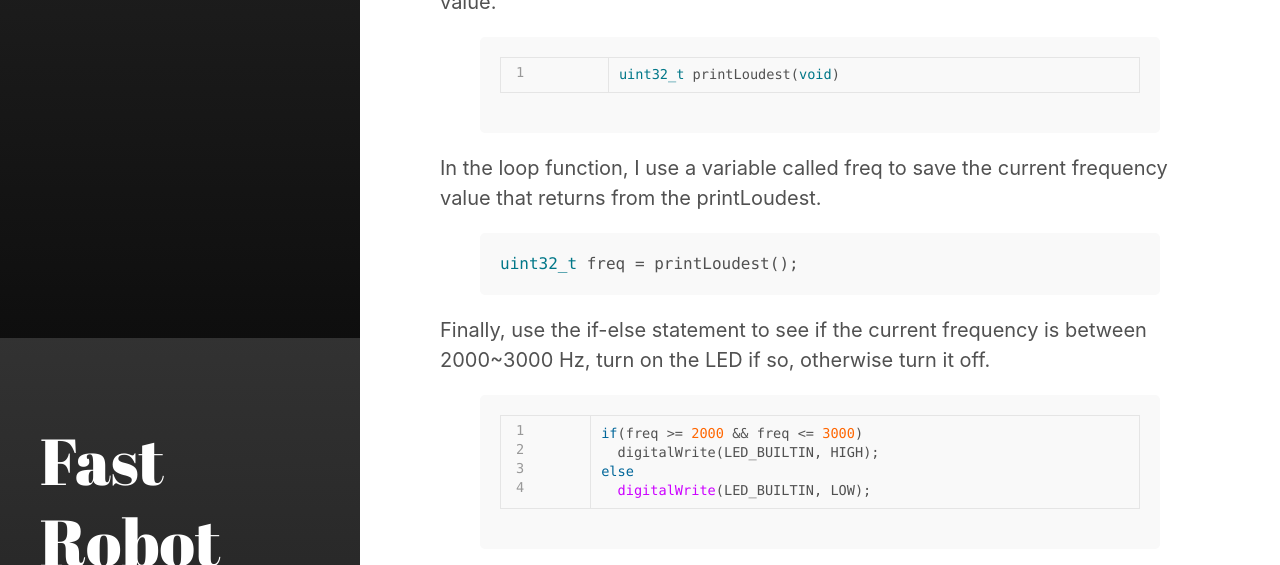
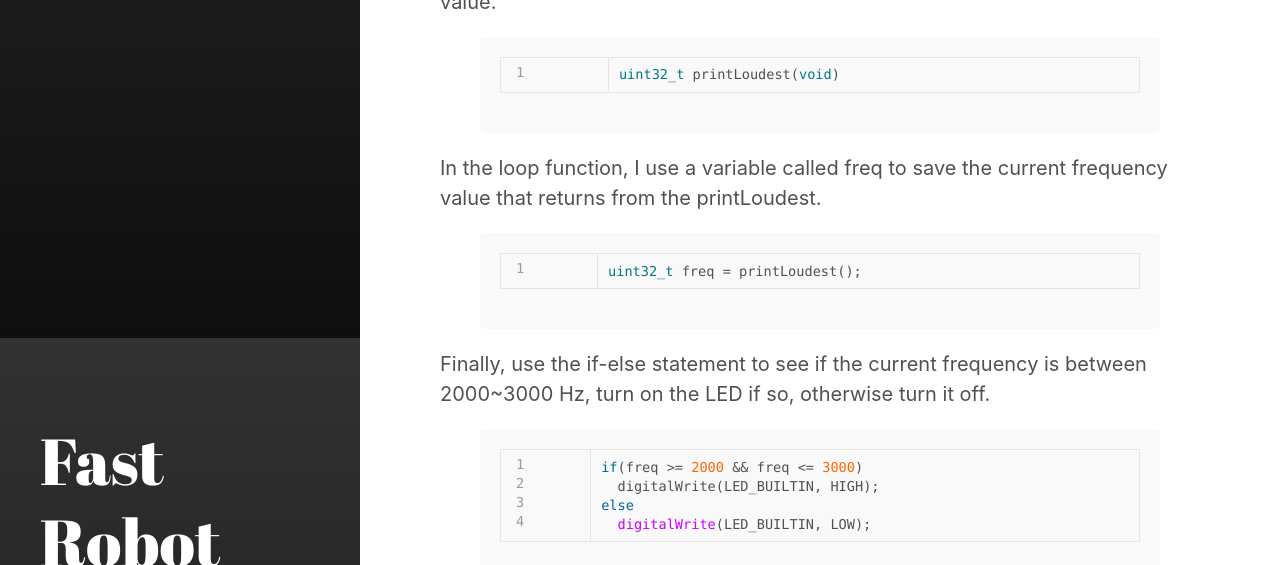
Before and after one commit to soulkun/hydeout, a Jekyll site: the page built from category/lab1.md, in a window 1280 px wide and 900 px high, scrolled down 4162 px, cut to the strip 0-565 px from the top of the window. Built offline with Jekyll 4.4.1, drawn with Linux system fonts in a browser that asks for light colours.

Commit message:
Update lab1.md

```diff
--- a/category/lab1.md
+++ b/category/lab1.md
@@ -51,42 +51,34 @@ To test, I use my iPhone app to generate serval different frequencies, and final
 Here is my solution for this special task. First, I need to light up the LED, so inside the setup function, I add the following.
 
 {% highlight c linenos %}
-{% raw %}
 pinMode(LED_BUILTIN, OUTPUT);
-{% endraw %}
 {% endhighlight %}
 
 Second, I need to determine when to turn on the LED and turn it off. By testing multiple times, I found out the whistle sound is around 2000~3000 Hz. Then I goes into printLoudest function, and at the end of this function, I add a return statement inorder to return the current frequency.
 
 {% highlight c linenos %}
-{% raw %}
 return ui32LoudestFrequency;
-{% endraw %}
 {% endhighlight %}
 
 Also, I need to modify the function definition to specify the type of my return value.
 
 {% highlight c linenos %}
-{% raw %}
 uint32_t printLoudest(void)
-{% endraw %}
 {% endhighlight %}
 
 In the loop function, I use a variable called freq to save the current frequency value that returns from the printLoudest.
 
-{% highlight c %}
+{% highlight c linenos %}
 uint32_t freq = printLoudest();
 {% endhighlight %}
 
 Finally, use the if-else statement to see if the current frequency is between 2000~3000 Hz, turn on the LED if so, otherwise turn it off.
 
 {% highlight c linenos %}
-{% raw %}
 if(freq >= 2000 && freq <= 3000)
   digitalWrite(LED_BUILTIN, HIGH);
 else
   digitalWrite(LED_BUILTIN, LOW);
-{% endraw %}
 {% endhighlight %}
 
 <div class="video-container">
```
